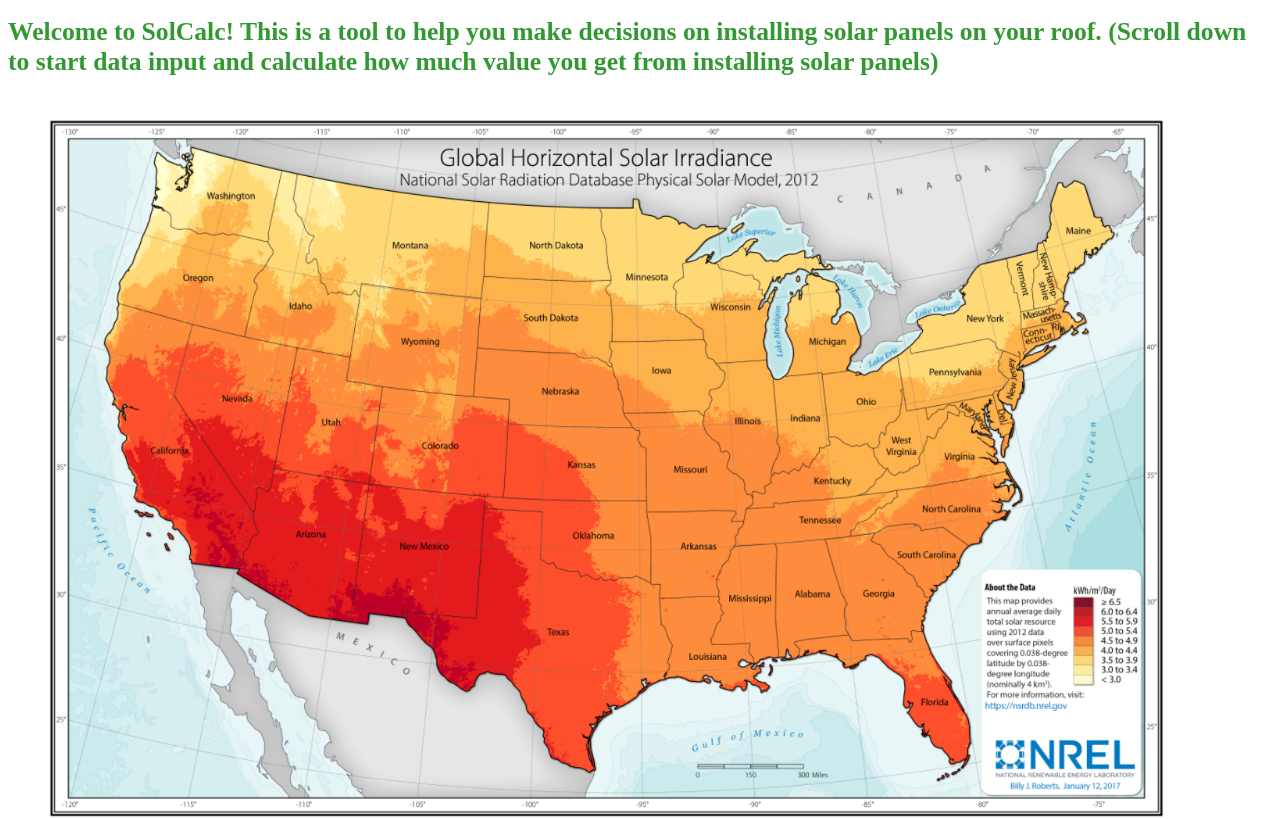
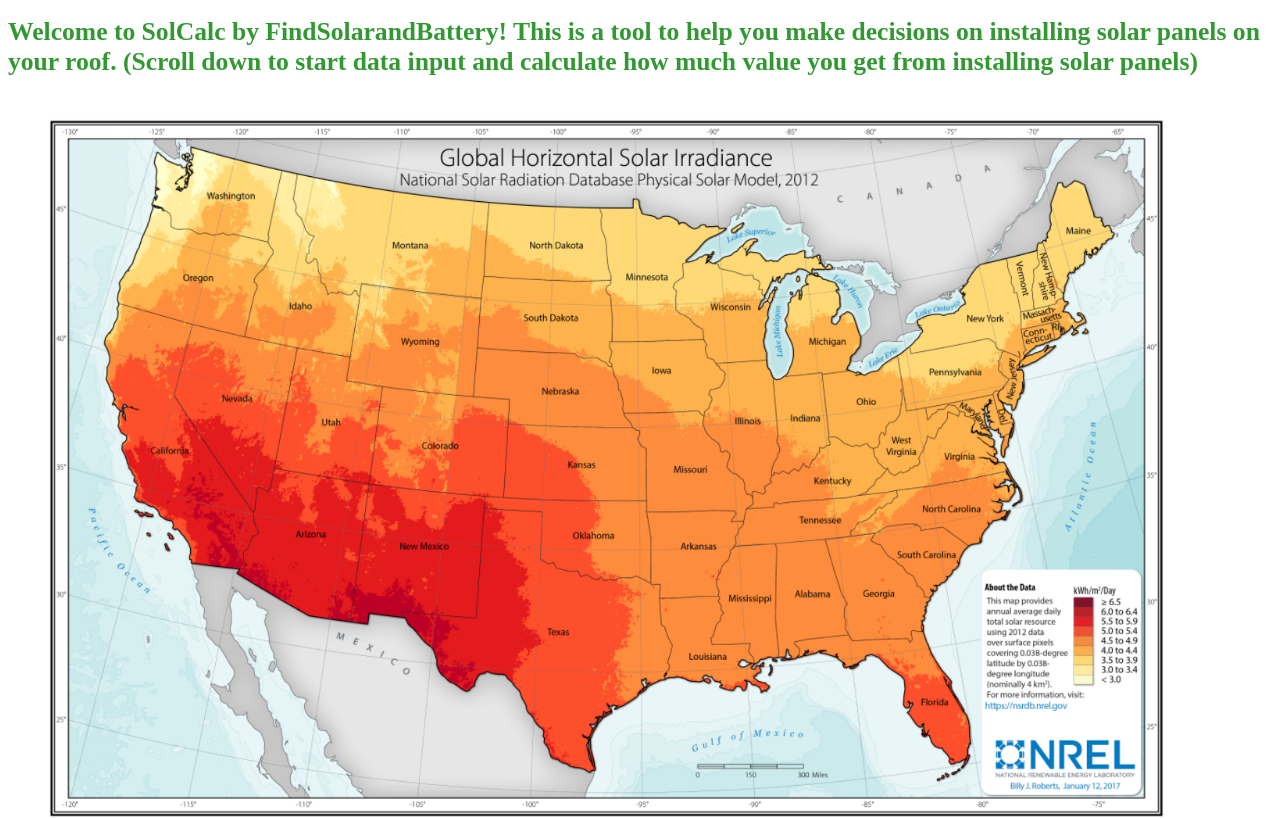
Before and after one commit to rogerzhuuva/envisionfinalproject, a plain HTML site: page index.html in a window 1280 px wide. Shown: the top 819 px of the page. Drawn offline with nearby package versions, Linux system fonts and the light colour scheme.

Commit message:
text change

```diff
--- a/index.html
+++ b/index.html
@@ -1,7 +1,7 @@
 <!DOCTYPE html>
 <meta charset="utf-8">
 <h1>
-Welcome to SolCalc! This is a tool to help you make decisions on installing solar panels on your roof. (Scroll down to start data input and calculate how much value you get from installing solar panels)
+Welcome to SolCalc by FindSolarandBattery! This is a tool to help you make decisions on installing solar panels on your roof. (Scroll down to start data input and calculate how much value you get from installing solar panels)
 </h1>
 <img src="SolarMap.png" alt="NREL Solar Irradiance Model" width = "1200" >
 <h1>
```
